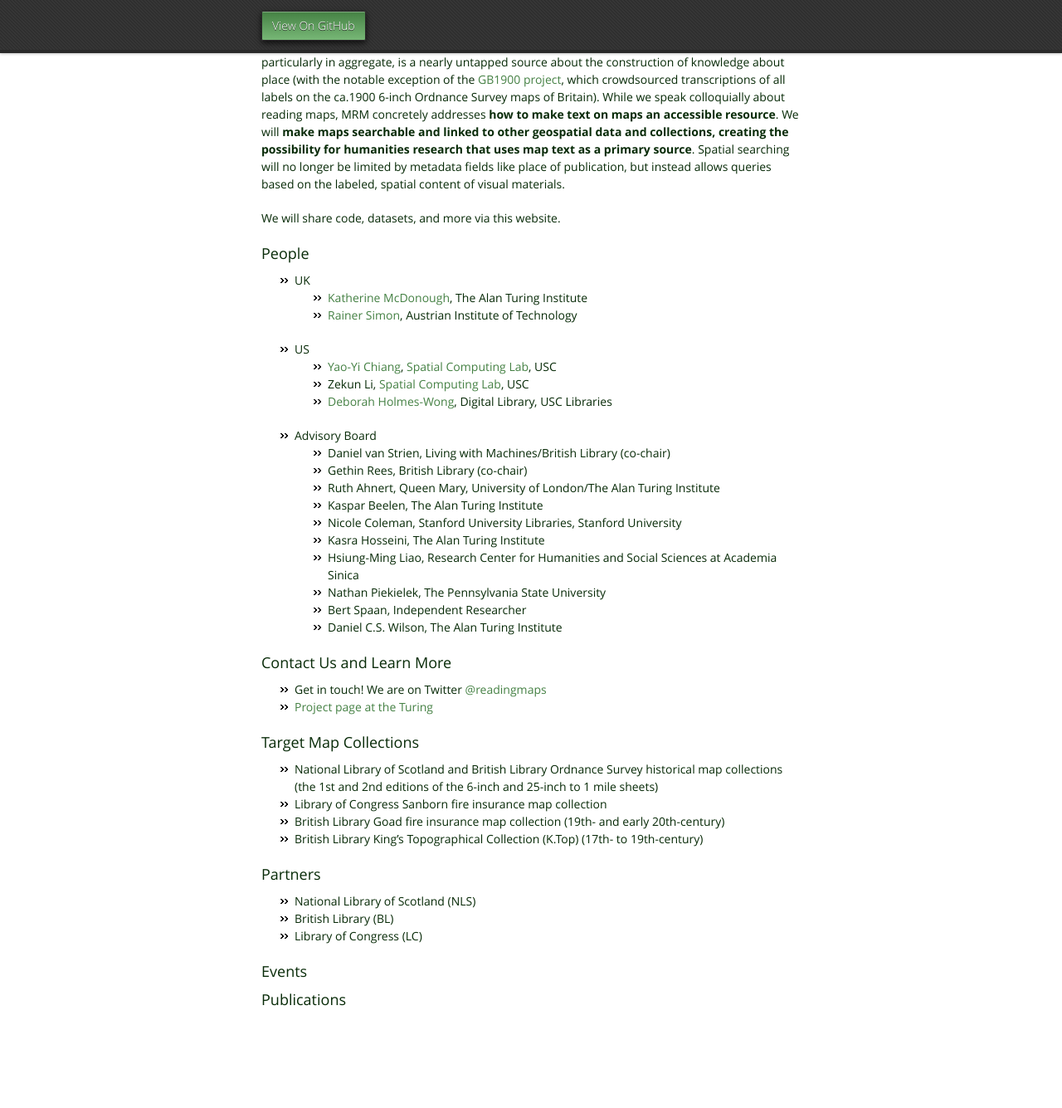
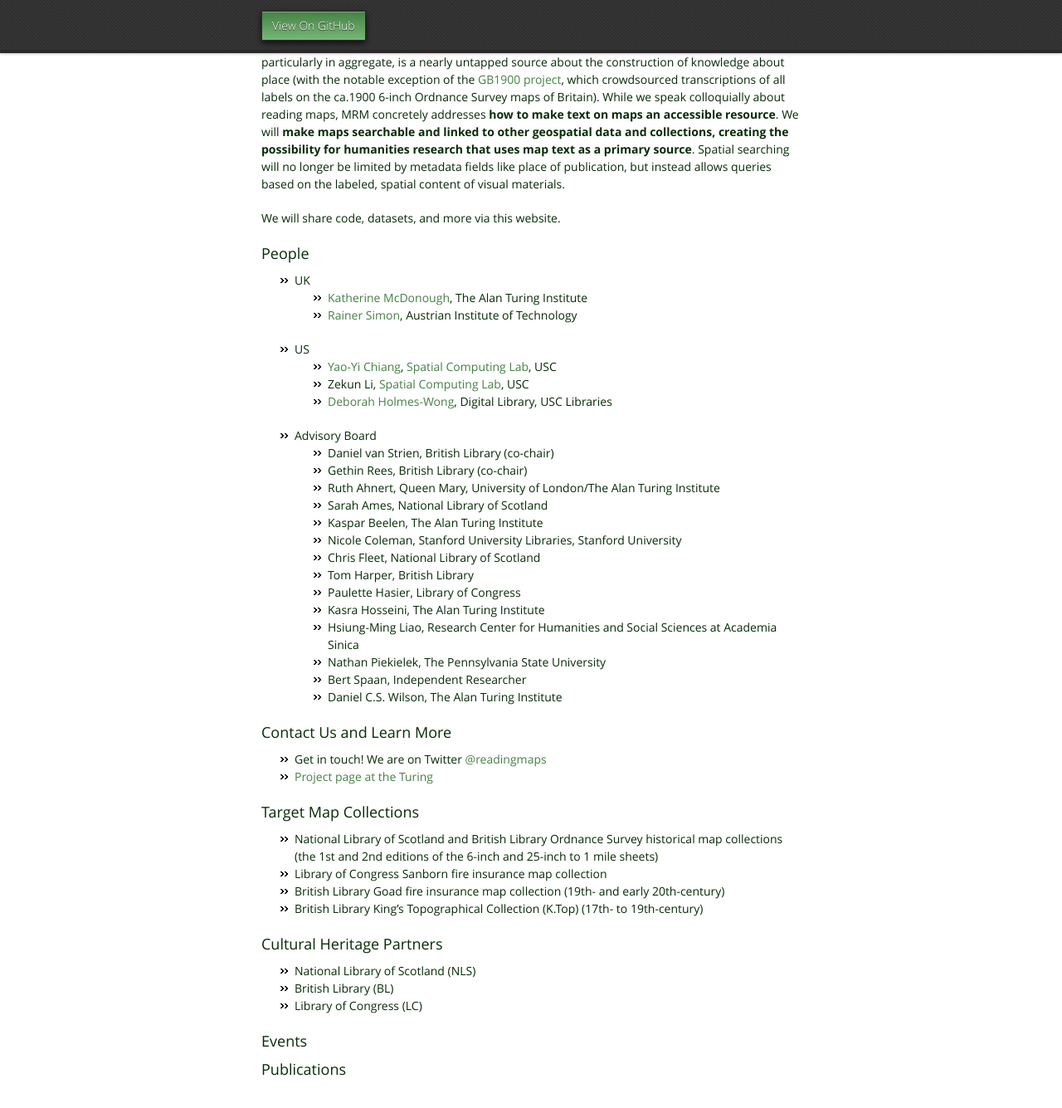
Before and after one commit to machines-reading-maps/machines-reading-maps.github.io, a Jekyll site: the page built from index.md, in a window 1280 px wide and 1400 px high, scrolled down 494 px. Shown: the top 1335 px of the window at 83% size. Built offline with Jekyll 4.4.1, drawn with Linux system fonts in a browser that asks for light colours; our own code applies the rules of GitHub Pages for plain Markdown files.

Commit message:
index text update

```diff
--- a/index.md
+++ b/index.md
@@ -19,11 +19,15 @@ We will share code, datasets, and more via this website.
   - [Deborah Holmes-Wong](https://libraries.usc.edu/person/deborah-ann-holmes-wong), Digital Library, USC Libraries
 
 - Advisory Board
-  - Daniel van Strien, Living with Machines/British Library (co-chair)
+  - Daniel van Strien, British Library (co-chair)
   - Gethin Rees, British Library (co-chair)
   - Ruth Ahnert, Queen Mary, University of London/The Alan Turing Institute
+  - Sarah Ames, National Library of Scotland
   - Kaspar Beelen, The Alan Turing Institute
   - Nicole Coleman, Stanford University Libraries, Stanford University
+  - Chris Fleet, National Library of Scotland
+  - Tom Harper, British Library
+  - Paulette Hasier, Library of Congress
   - Kasra Hosseini, The Alan Turing Institute
   - Hsiung-Ming Liao, Research Center for Humanities and Social Sciences at Academia Sinica
   - Nathan Piekielek, The Pennsylvania State University
@@ -40,7 +44,7 @@ We will share code, datasets, and more via this website.
 - British Library Goad fire insurance map collection (19th- and early 20th-century)
 - British Library King’s Topographical Collection (K.Top) (17th- to 19th-century)
 
-### Partners
+### Cultural Heritage Partners
 - National Library of Scotland (NLS)
 - British Library (BL)
 - Library of Congress (LC)
```
